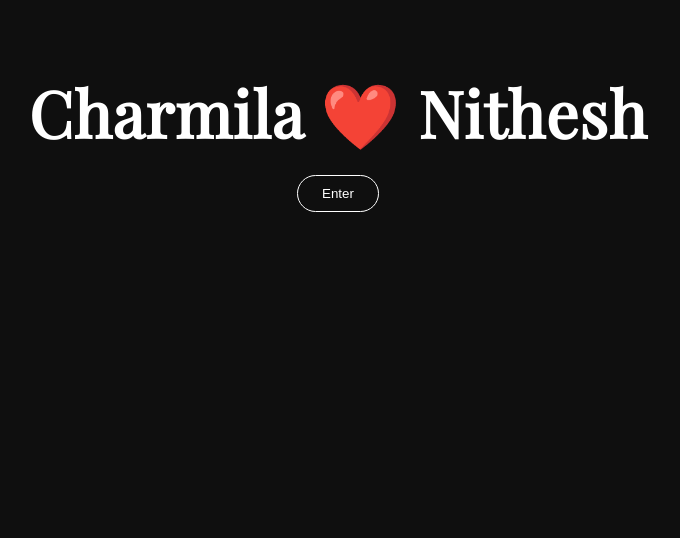
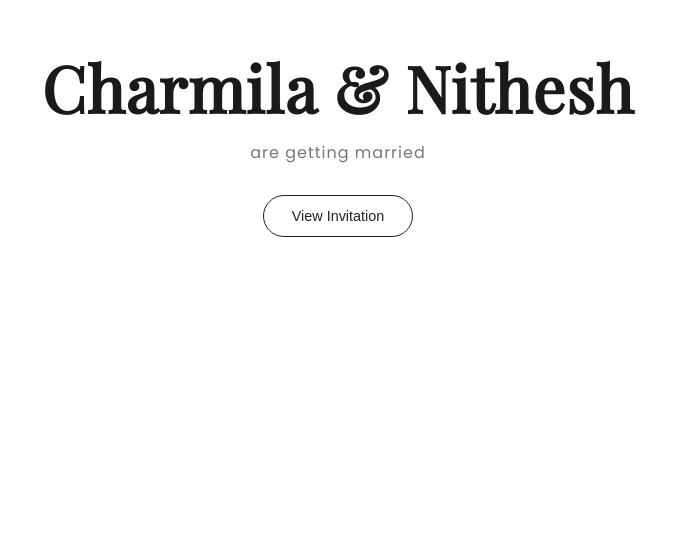
Before and after one commit to Akki-7/wedding-site, a plain HTML site: page index.html in a window 1280 px wide. Shown: the part 259-797 px from the top of the page, without its empty margins (302-982 px from the left). Drawn offline with nearby package versions, Linux system fonts and the light colour scheme.

Commit message:
modern 2026 UI upgrade

```diff
--- a/index.html
+++ b/index.html
@@ -15,8 +15,11 @@
 
 <!-- 🎬 INTRO -->
 <div id="intro">
-  <h1>Charmila ❤️ Nithesh</h1>
-  <button onclick="enterSite()">Enter</button>
+  <div class="intro-content">
+    <h1 class="intro-names">Charmila & Nithesh</h1>
+    <p class="intro-line">are getting married</p>
+    <button onclick="enterSite()">View Invitation</button>
+  </div>
 </div>
 
 <div id="main-content">
--- a/script.js
+++ b/script.js
@@ -1,11 +1,13 @@
 function enterSite() {
-  document.getElementById("intro").style.display = "none";
-  document.getElementById("main-content").style.display = "block";
+  const intro = document.getElementById("intro");
 
-  AOS.init({
-    duration: 1400,
-    once: true
-  });
+  intro.style.transition = "opacity 0.8s ease";
+  intro.style.opacity = "0";
+
+  setTimeout(() => {
+    intro.style.display = "none";
+    document.getElementById("main-content").style.display = "block";
+  }, 800);
 }
 
 // COUNTDOWN FIX
--- a/style.css
+++ b/style.css
@@ -190,3 +190,67 @@ section {
     font-size: 0.85rem;
   }
 }
+
+/* -----------------------------
+   INTRO - WHITE PREMIUM
+------------------------------ */
+#intro {
+  height: 100vh;
+  background: #ffffff;
+  display: flex;
+  justify-content: center;
+  align-items: center;
+}
+
+/* Container */
+.intro-content {
+  text-align: center;
+  animation: fadeUp 1.2s ease forwards;
+  opacity: 0;
+}
+
+/* Names */
+.intro-names {
+  font-family: 'Playfair Display', serif;
+  font-size: clamp(2.5rem, 5vw, 4rem);
+  color: #1a1a1a;
+  letter-spacing: 1px;
+}
+
+/* Subtitle */
+.intro-line {
+  margin-top: 10px;
+  font-size: 1rem;
+  color: #777;
+  letter-spacing: 1px;
+}
+
+/* Button */
+#intro button {
+  margin-top: 30px;
+  padding: 12px 28px;
+  border-radius: 999px;
+  border: 1px solid #222;
+  background: transparent;
+  color: #222;
+  font-size: 0.9rem;
+  cursor: pointer;
+  transition: all 0.3s ease;
+}
+
+#intro button:hover {
+  background: #222;
+  color: #fff;
+}
+
+/* Animation */
+@keyframes fadeUp {
+  from {
+    opacity: 0;
+    transform: translateY(30px);
+  }
+  to {
+    opacity: 1;
+    transform: translateY(0);
+  }
+}
```
